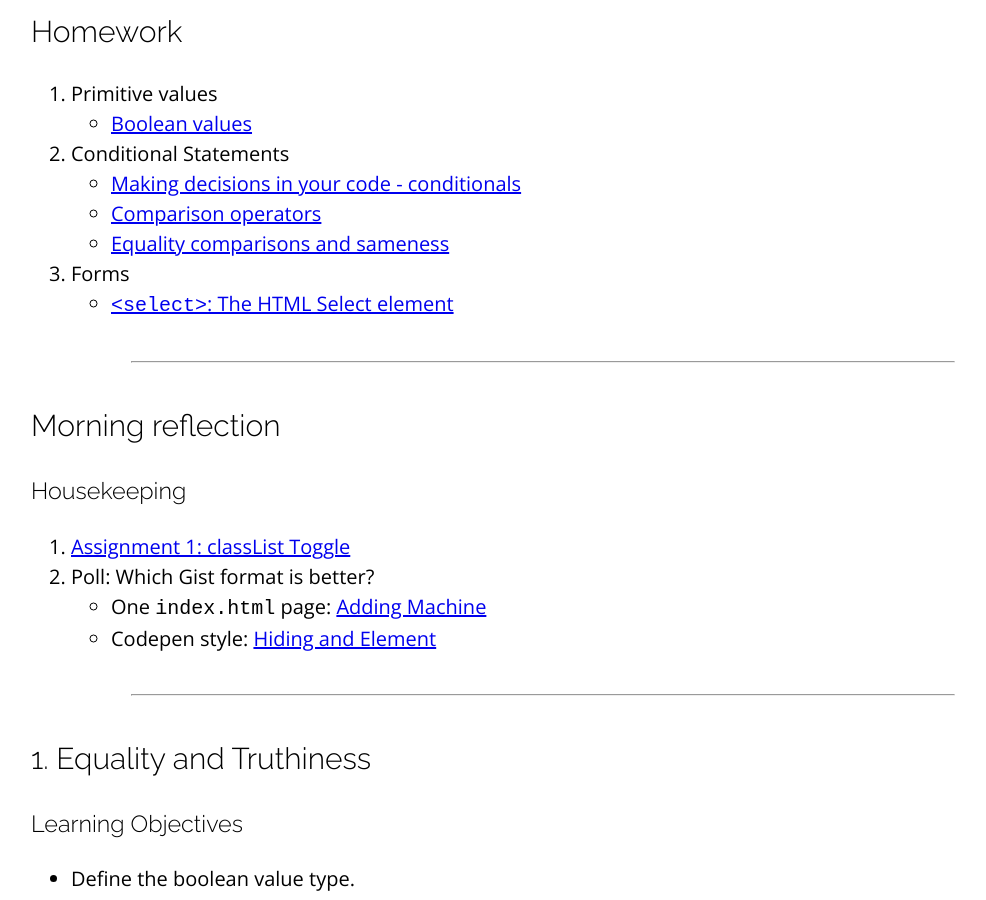
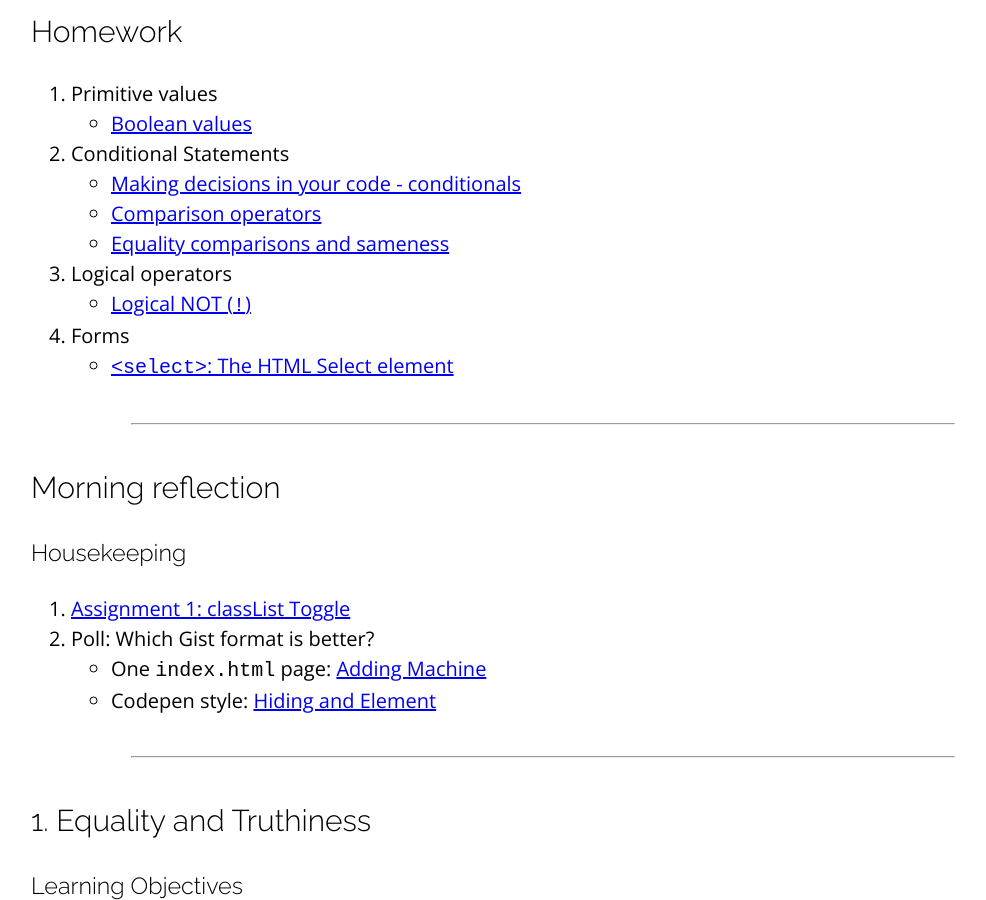
Before and after one commit to sait-wbdv/winter-2021, a Jekyll site: the page built from _posts/2021-02-12-boolean-comparison-conditionals.md, in a window 1280 px wide and 900 px high, scrolled down 512 px. Shown: the whole window, without its empty margins (97-1083 px from the left). Built offline with Jekyll 4.4.1, drawn with Linux system fonts in a browser that asks for light colours; nearby versions of some CDN libraries.

Commit message:
added not operator

```diff
--- a/_posts/2021-02-12-boolean-comparison-conditionals.md
+++ b/_posts/2021-02-12-boolean-comparison-conditionals.md
@@ -11,7 +11,9 @@ categories: cpnt262
     - [Making decisions in your code - conditionals](https://developer.mozilla.org/en-US/docs/Learn/JavaScript/Building_blocks/conditionals)
     - [Comparison operators](https://developer.mozilla.org/en-US/docs/Web/JavaScript/Guide/Expressions_and_Operators#comparison_operators)
     - [Equality comparisons and sameness](https://developer.mozilla.org/en-US/docs/Web/JavaScript/Equality_comparisons_and_sameness)
-3. Forms
+3. Logical operators
+    - [Logical NOT (`!`)](https://developer.mozilla.org/en-US/docs/Web/JavaScript/Reference/Operators/Logical_NOT)
+4. Forms
     - [`<select>`: The HTML Select element](https://developer.mozilla.org/en-US/docs/Web/HTML/Element/select)
 
 ---
@@ -66,6 +68,7 @@ Truthy
   **Warning**: `typeof` also has one of the oldest bugs in Javascript: `typeof null` returns `object`.
   {:  .notice .notice--warning}
 
+
 [^2]: [JavaScript check if variable exists (is defined/initialized)](https://stackoverflow.com/questions/5113374/javascript-check-if-variable-exists-is-defined-initialized)
 
 ---
```
